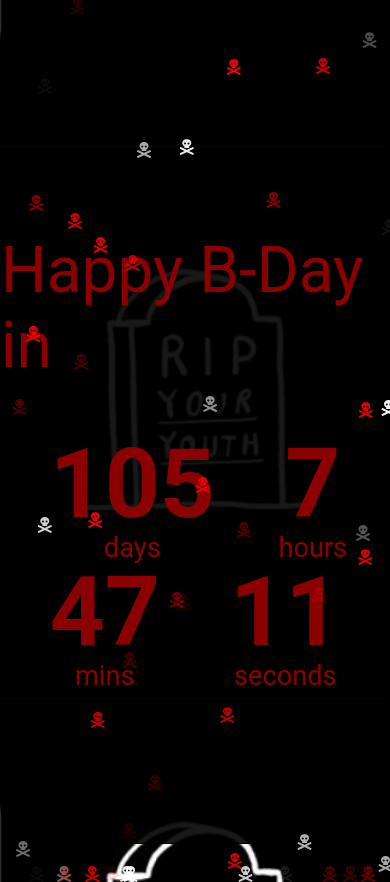
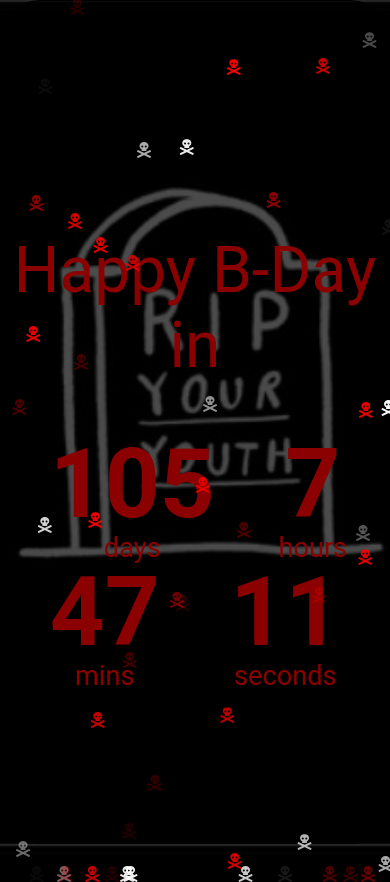
Before and after one commit to KakoiToUserName/KakoiToUserName, a plain HTML site: page index.html in a window 390 px wide. Drawn offline with Linux system fonts and the light colour scheme.

Commit message:
Update style.css

```diff
--- a/style.css
+++ b/style.css
@@ -64,3 +64,13 @@ h1 {
 		transform: translateY(105vh);
 	}
 }
+@media only screen and (max-width: 700px) {
+	.wrap {
+
+		background-color: rgba(0,0,0,.7);
+		text-align: center;
+	}
+	body {
+		background-size: cover;
+	}
+}
```
